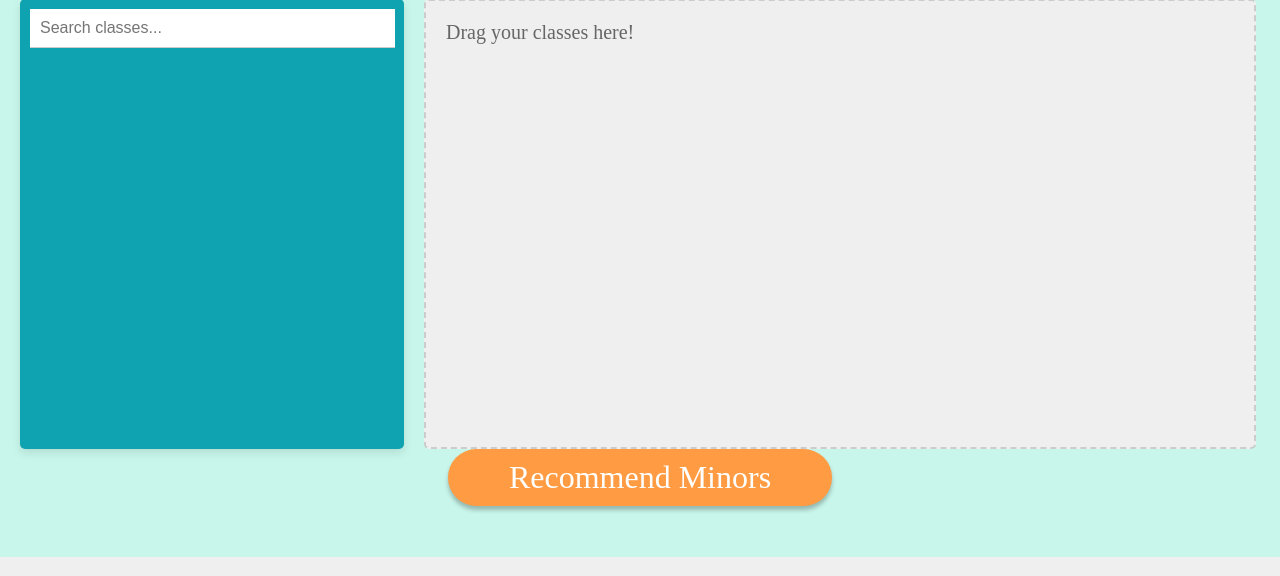
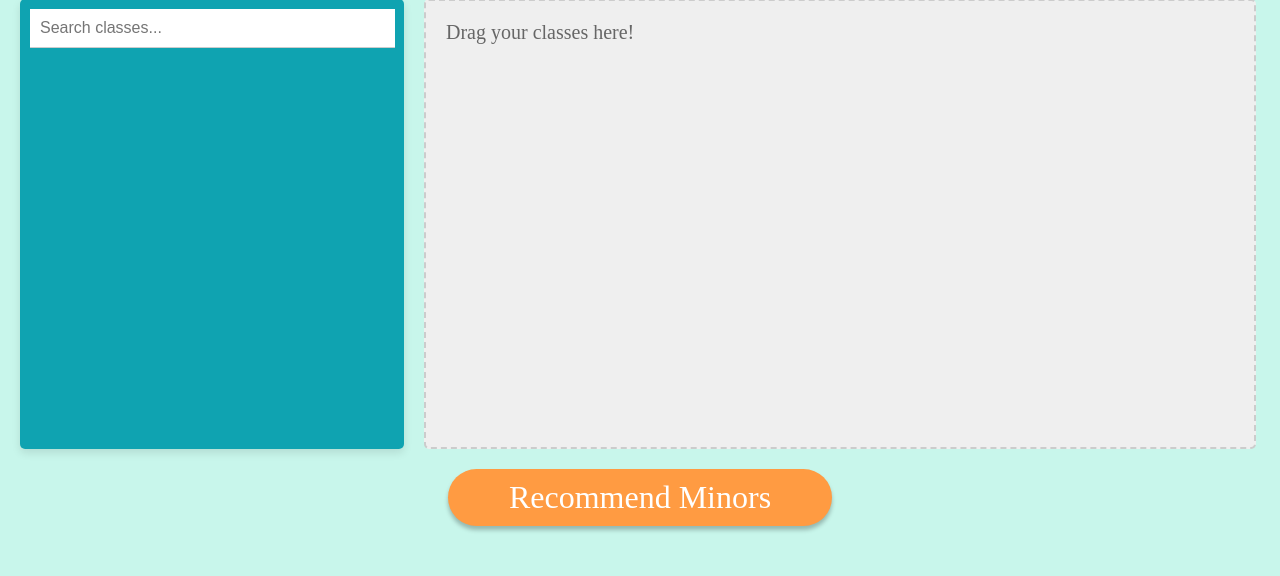
Before and after one commit to sn2979/TigerPlan, a Flask app: page /classboard in a window 1280 px wide. Shown: the part 243-819 px from the top of the page. Run offline with Flask 3, Linux system fonts and the light colour scheme; the visitor is signed in with stand-in values (Sample User, id 1); data that the repository does not hold is empty.

Commit message:
Fixed button location on classboard

```diff
--- a/templates/classboard.html
+++ b/templates/classboard.html
@@ -26,6 +26,7 @@
   display: flex;
   flex-wrap: wrap; /* Enable wrapping of items */
   justify-content: space-between; /* Distribute items evenly between columns */
+  margin-bottom: 20px; /* Spacing between this container and the button */
 }
 
 .grid-item {
@@ -110,9 +111,8 @@ body {
 #recommend-minors-btn {
   display: block;
   width: 30%;
-  margin-top: 50px; /* Adjusts space above the button */
-  margin-bottom: 20px; /* Adjusts space below the button */
   align-items: center;
+  margin-bottom: 50px;
 }
 
 </style>
@@ -179,9 +179,10 @@ body {
   </div>
 
 
-  <div> <center>
-    <button id="recommend-minors-btn" href="onclick="location.href='\recommend'>Recommend Minors</button>
-  </center>
+  <div id="button-container">
+    <center>
+      <button id="recommend-minors-btn" href="onclick="location.href='\recommend'>Recommend Minors</button>
+    </center>
   </div>
 </main>
 
```
